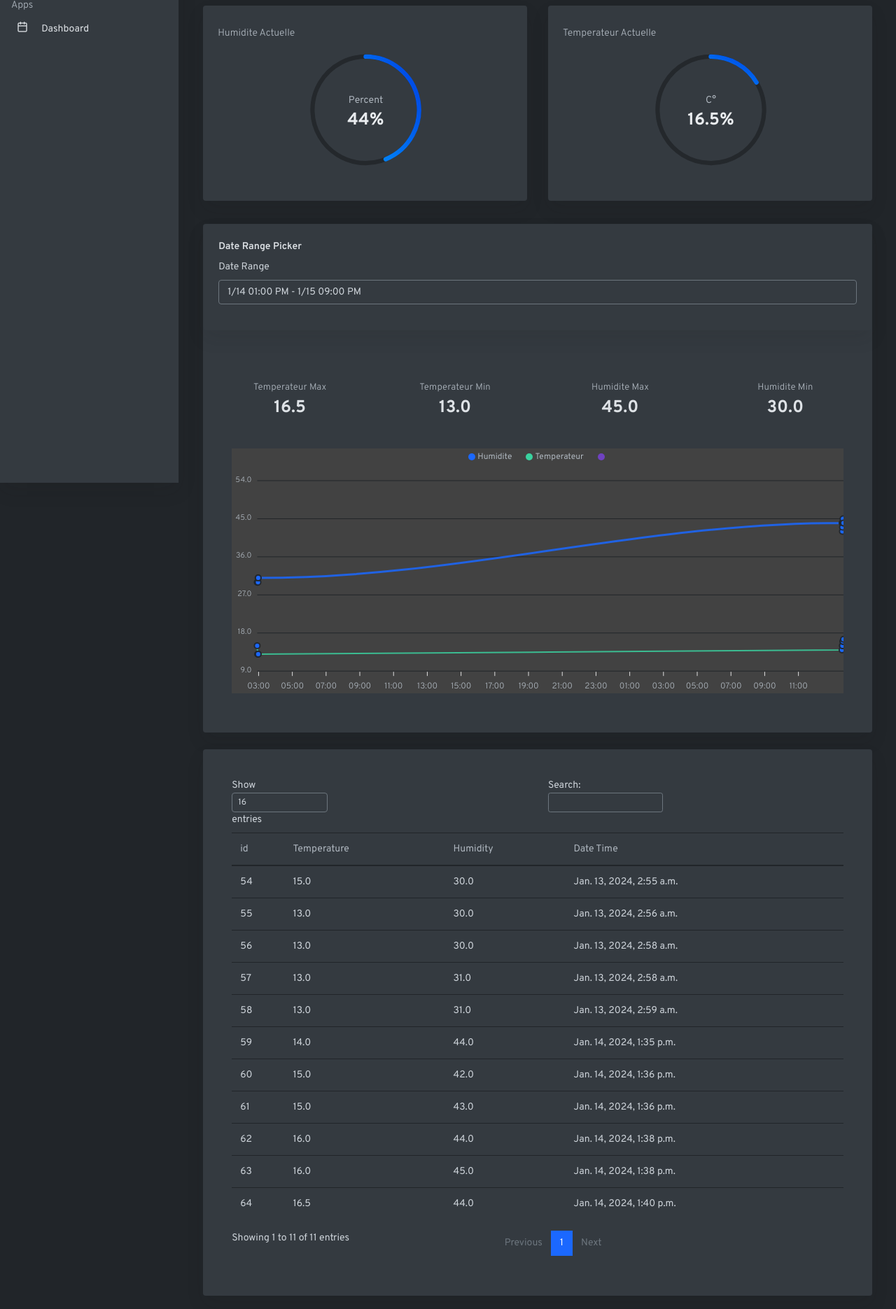
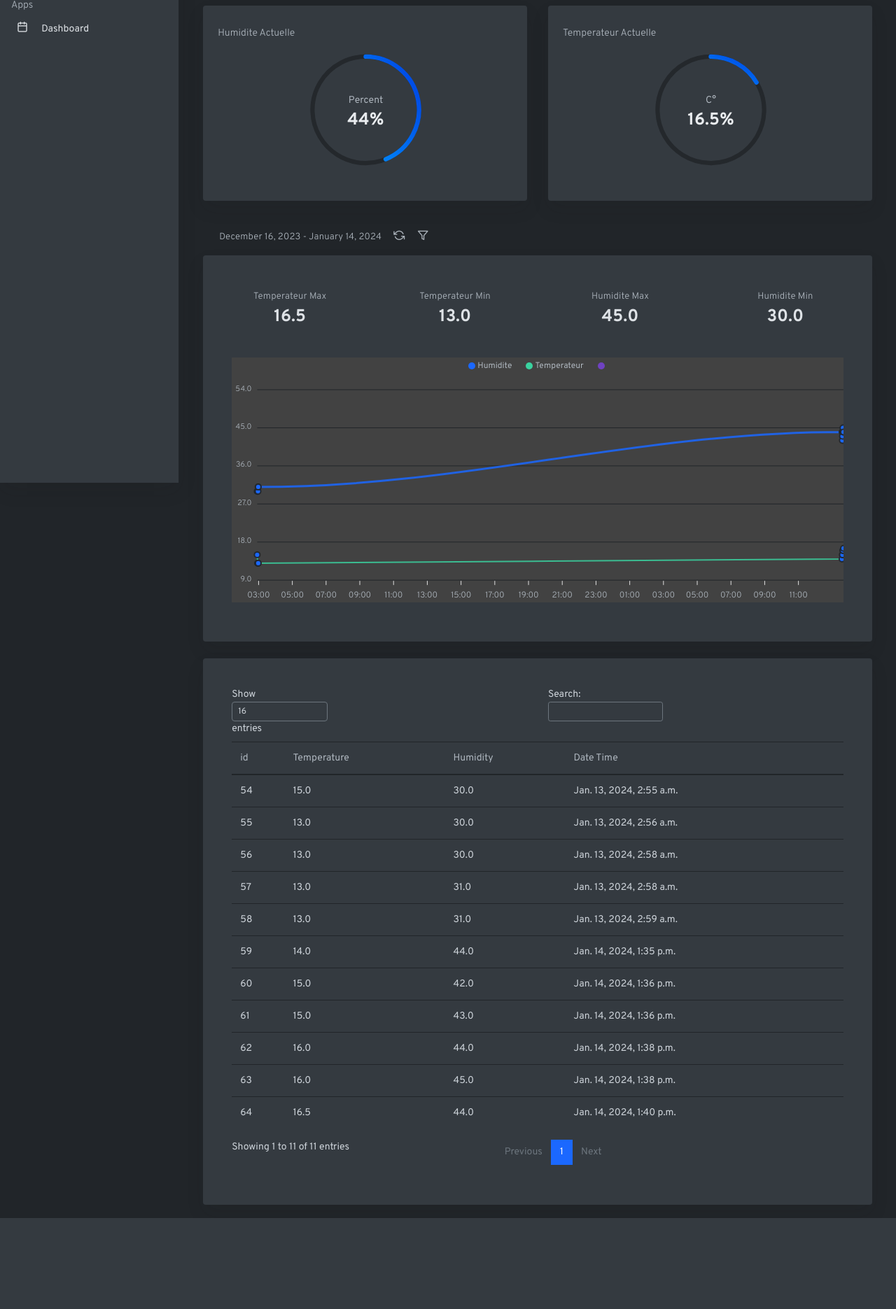
Before and after one commit to MoradAhmaidi/Projet_IOT, a Django app: page / in a window 1280 px wide. Shown: the part 110-1981 px from the top of the page at 70% size. After the commit the page ends 1851 px from the top, so only its background shows below. Run offline with Django 4.2, Linux system fonts and the light colour scheme; a user stored in the database is signed in; data comes from the database, SQL or seed files in the repository; both versions use the stored data as it was after the commit; some libraries are stand-ins or nearby versions; some web fonts are replaced.

Commit message:
Last version

```diff
--- a/app/models.py
+++ b/app/models.py
@@ -1,7 +1,9 @@
 from django.db import models
 from datetime import datetime
 from django.core.mail import send_mail
-from django.contrib.auth.models import User
+from django.contrib.auth.models import User, Group
+
+
 class Norms:
      MIN_TEMP = -2
      MAX_TEMP = 4
@@ -48,21 +50,22 @@ class Dht(models.Model):
         return str(self.temp)
 
      def save(self, *args, **kwargs):
+          users = User.objects.all()
           if not Norms.MIN_TEMP <= self.temp <= Norms.MAX_TEMP or Norms.MIN_HUM <= self.hum <= Norms.MAX_HUM:
                self.CPT+=1
-               if self.CPT > 3 :
+               if self.CPT > 3:
                     from app.views import sendwhatsap,sendtele
                     '''sendwhatsap(body=TemplateMessage.WHATSAPP.format(
                          temp=self.temp,
                          hum=self.hum,
                          dt=datetime.now().strftime("%Y-%m-%d %H:%M:%S")
                     ))'''
-                    sendtele(message=TemplateMessage.TELEGRAM.format(
-                         temp=self.temp,
-                         hum=self.hum,
-                         dt=datetime.now().strftime("%Y-%m-%d %H:%M:%S"),
-                    ))
-
+               from app.views import sendtele
+               sendtele(message=TemplateMessage.TELEGRAM.format(
+                    temp=self.temp,
+                    hum=self.hum,
+                    dt=datetime.now().strftime("%Y-%m-%d %H:%M:%S"),
+               ))
                send_mail("Temperature Alert - Anomaly Detected in the Machine",
                     TemplateMessage.EMAIL.format(
                     temp=self.temp,
--- a/app/templates/index.html
+++ b/app/templates/index.html
@@ -60,17 +60,28 @@
                     </div>
                 </div>
             </div>
+            <div class="row align-items-center mb-2">
+                <div class="col">
+                    <div class="col-auto">
+                        <form class="form-inline">
+                            <div class="form-group d-none d-lg-inline">
+                                <label for="reportrange" class="sr-only">Date Ranges</label>
+                                <div id="reportrange" class="px-2 py-2 text-muted">
+                                    <span class="small"></span>
+                                </div>
+                            </div>
+                            <div class="form-group">
+                                <button type="button" class="btn btn-sm"><span
+                                        class="fe fe-refresh-ccw fe-16 text-muted"></span></button>
+                                <button type="button" class="btn btn-sm mr-2"><span
+                                        class="fe fe-filter fe-16 text-muted"></span></button>
+                            </div>
+                        </form>
+                    </div>
+                </div>
+            </div>
             <div class="mb-2 align-items-center">
                 <div class="card shadow mb-4">
-                    <div class="card shadow mb-4">
-                        <div class="card-body">
-                            <p class="mb-2"><strong>Date Range Picker</strong></p>
-                            <div class="form-group">
-                                <label for="date-input1">Date Range</label>
-                                <input type="text" name="datetimes" class="form-control datetimes"/>
-                            </div>
-                        </div> <!-- /.card-body -->
-                    </div> <!-- /.card -->
                     <div class="card-body">
                         <div class="row mt-1 align-items-center">
                             <div class="col-12 col-lg-3 text-center py-4">
```
Also changed, not shown: db.sqlite3.
